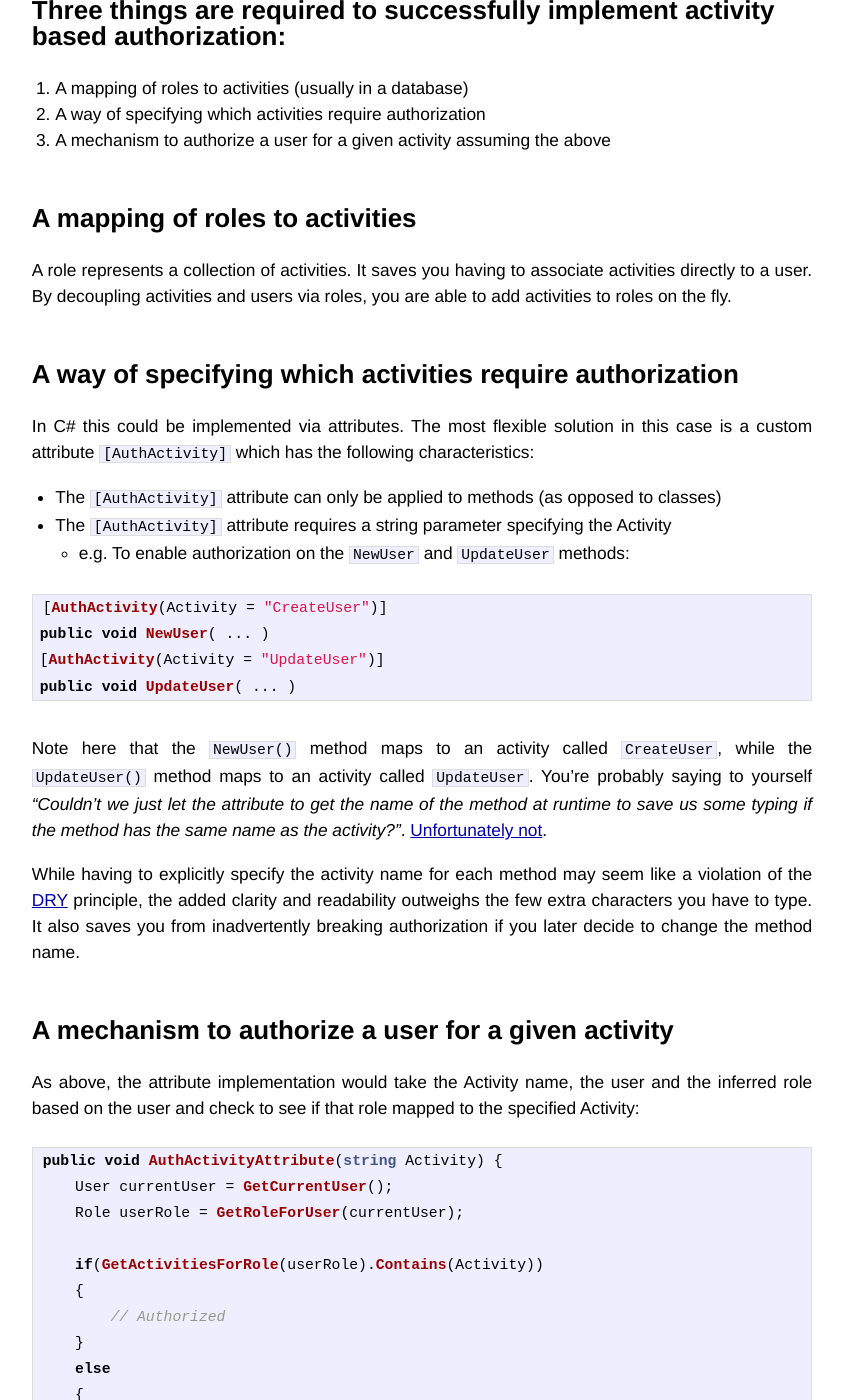
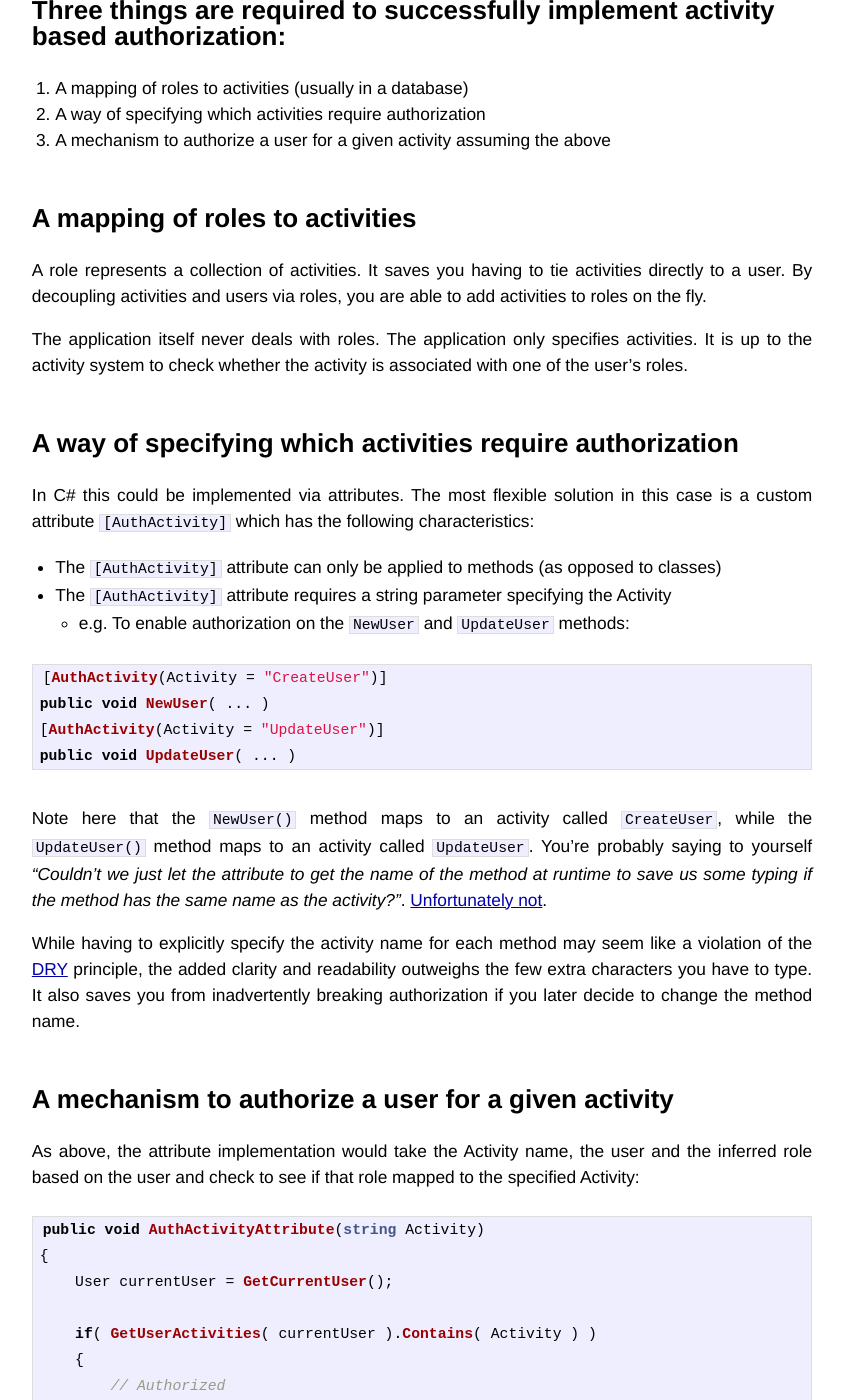
Before and after one commit to ryankirkman/ryankirkman.github.com, a Jekyll site: the page built from _posts/2013-01-31-activity-based-authorization.md, in a window 1280 px wide and 1400 px high, scrolled down 405 px. Shown: the whole window, without its empty margins (218-1063 px from the left). Built offline with Jekyll 4.4.1, drawn with Linux system fonts in a browser that asks for light colours; Markdown is read by kramdown in place of the engine named in the settings; comment, search, counter and statistics services are not loaded; some of the changed text lies outside the part shown.

Commit message:
Clarified activity based authorization

````diff
--- a/_posts/2013-01-31-activity-based-authorization.md
+++ b/_posts/2013-01-31-activity-based-authorization.md
@@ -20,7 +20,9 @@
 A mapping of roles to activities
 --------------------------------
 
-A role represents a collection of activities. It saves you having to associate activities directly to a user. By decoupling activities and users via roles, you are able to add activities to roles on the fly.
+A role represents a collection of activities. It saves you having to tie activities directly to a user. By decoupling activities and users via roles, you are able to add activities to roles on the fly.
+
+The application itself never deals with roles. The application only specifies activities. It is up to the activity system to check whether the activity is associated with one of the user's roles.
 
 
 A way of specifying which activities require authorization
@@ -50,11 +52,11 @@
 As above, the attribute implementation would take the Activity name, the user and the inferred role based on the user and check to see if that role mapped to the specified Activity:
 
 ``` csharp
-public void AuthActivityAttribute(string Activity) {
+public void AuthActivityAttribute(string Activity)
+{
     User currentUser = GetCurrentUser();
-    Role userRole = GetRoleForUser(currentUser);
 
-    if(GetActivitiesForRole(userRole).Contains(Activity))
+    if( GetUserActivities( currentUser ).Contains( Activity ) )
     {
         // Authorized
     }
@@ -62,6 +64,23 @@
     {
         // Unauthorized
     }
+}
+
+public List<Activity> GetUserActivities(User currentUser)
+{
+    List<Role> roles = GetUserRoles( currentUser );
+    List<Activity> activities = new List<Activity>();
+
+    foreach(Role role in roles)
+    {
+        List<Activity> roleActivities = GetRoleActivities( role );
+        activities.AddRange( roleActivities );
+    }
+
+    return activities;
+
+    // If we wanted to be concise, this whole method could be written as:
+    // return GetUserRoles( currentUser ).SelectMany( x => x.GetRoleActivities( x ) );
 }
 ```
 
````
